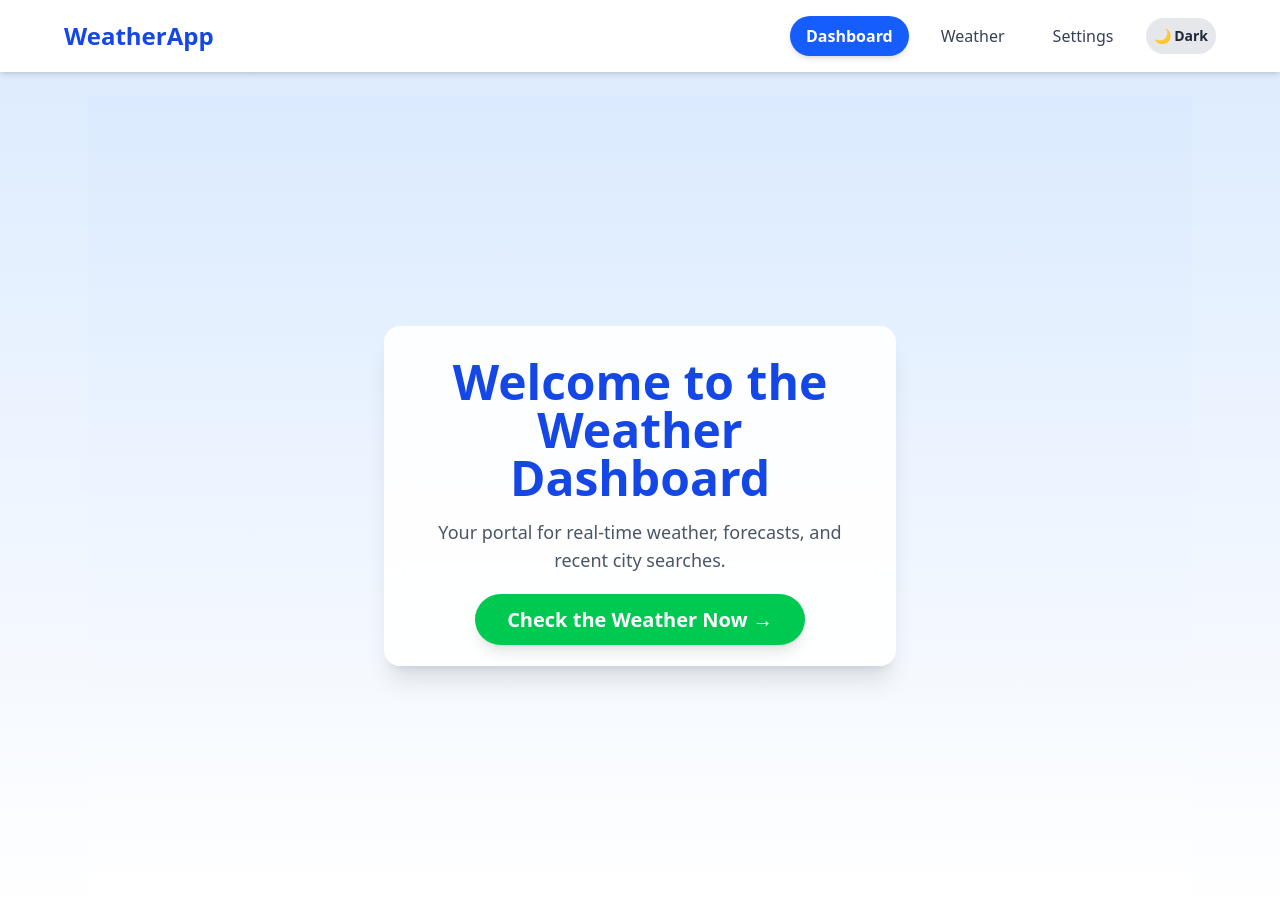
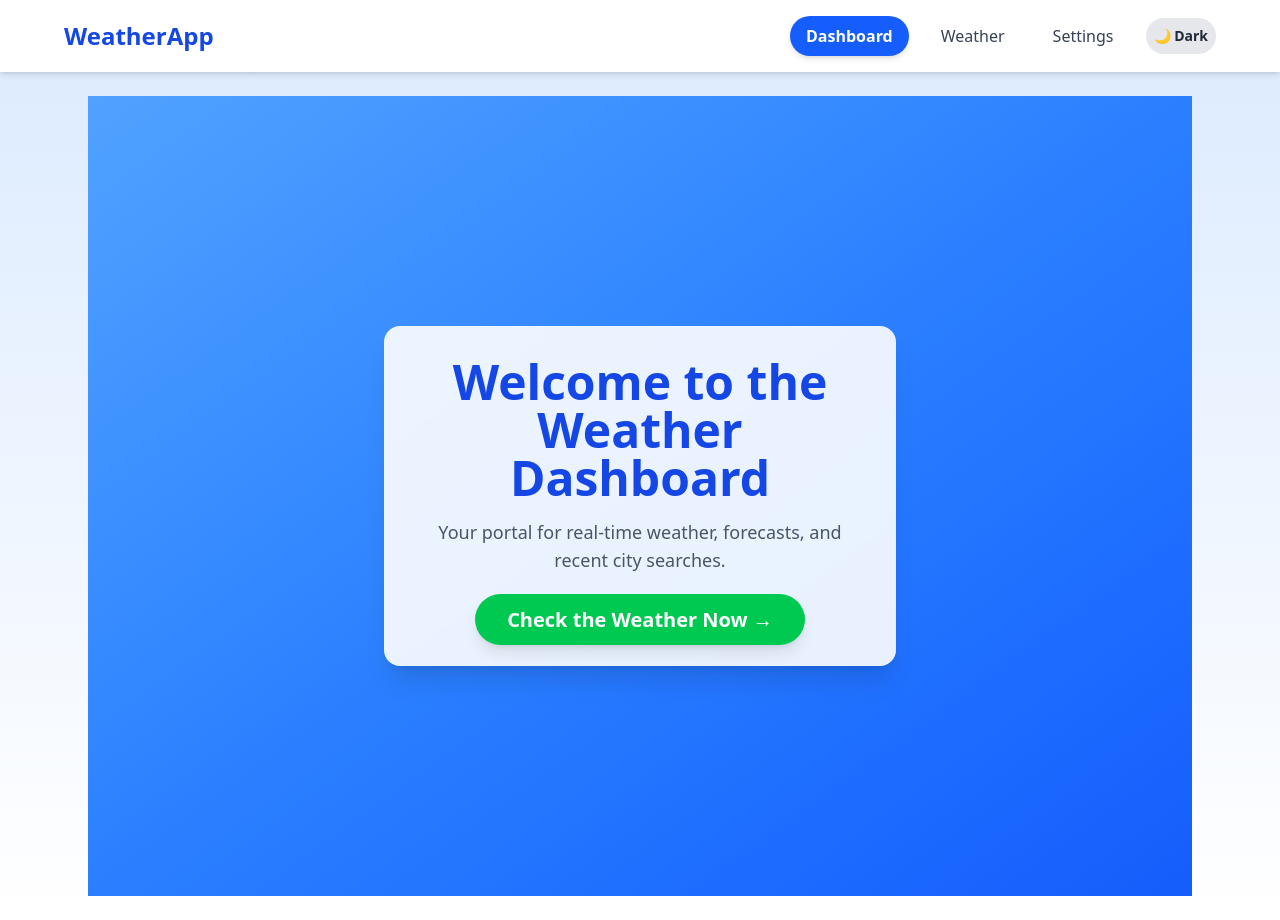
Before and after one commit to Robson-Ali/weather-dashboard, a React (Vite) app: page / in a window 1280 px wide. Built offline with nearby package versions, Linux system fonts and the light colour scheme.

Commit message:
background colour change

```diff
--- a/src/pages/DashboardPage.jsx
+++ b/src/pages/DashboardPage.jsx
@@ -3,7 +3,7 @@ import { Link } from 'react-router-dom';
 
 export default function DashboardPage() {
   return (
-    <div className="min-h-screen bg-gradient-to-b from-blue-100 to-white p-12 flex flex-col items-center justify-center">
+    <div className="min-h-screen bg-gradient-to-br from-blue-400 via-blue-500 to-blue-600 p-12 flex flex-col items-center justify-center">
       <div className="text-center max-w-lg p-8 bg-white/90 backdrop-blur rounded-2xl shadow-xl">
         <h1 className="text-5xl font-extrabold text-blue-700 mb-4">
           Welcome to the Weather Dashboard
```
